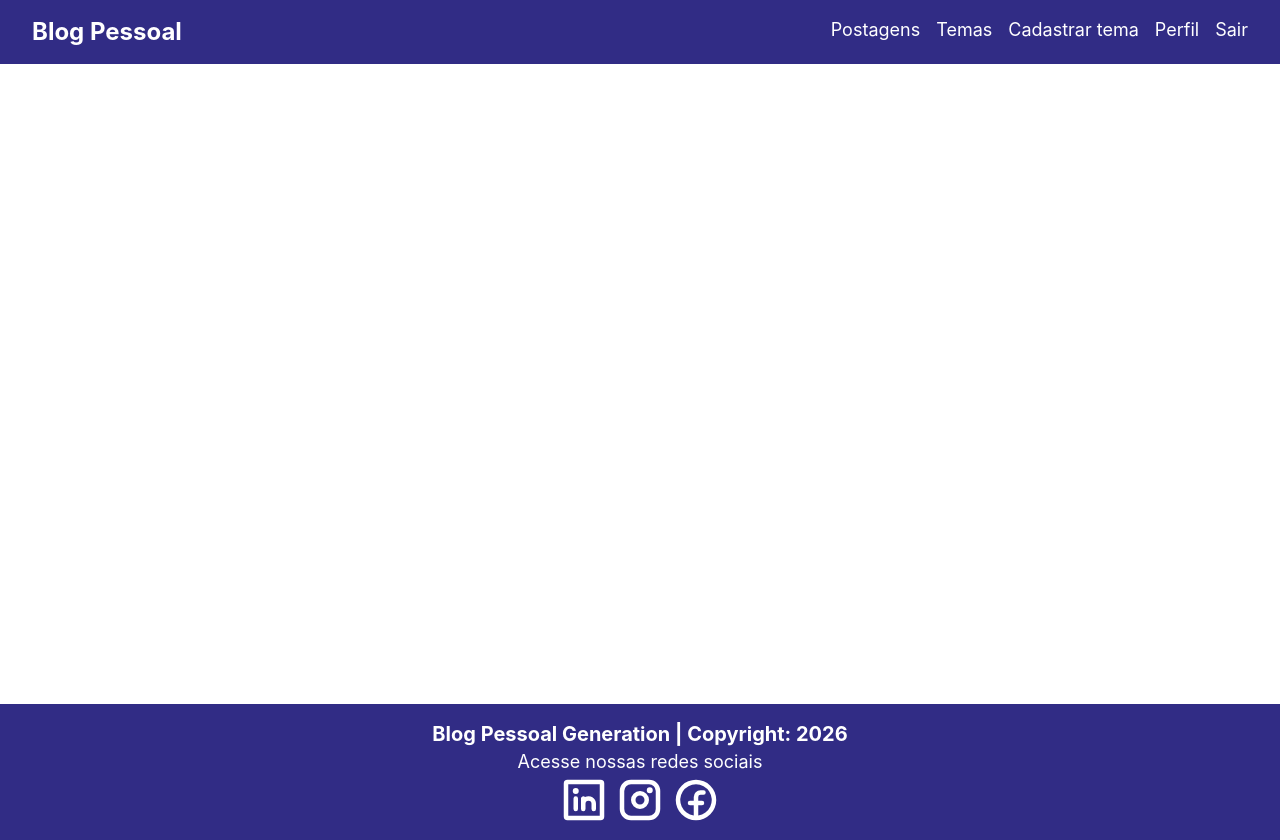
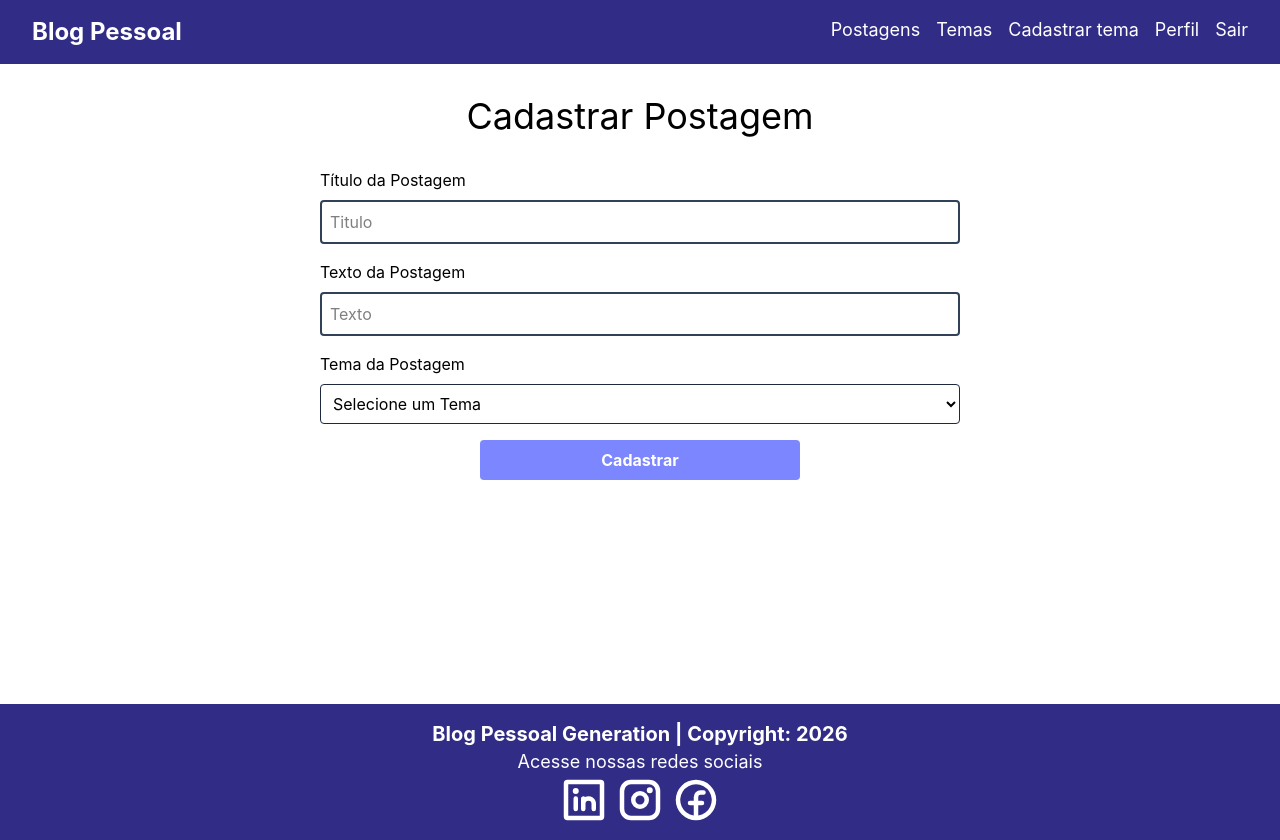
Before and after one commit to Renanferrcun/React, a React (Vite) app: page /cadastrarpostagem in a window 1280 px wide. Built offline with nearby package versions, Linux system fonts and the light colour scheme.

Commit message:
Estilização do Formulario Postagem

```diff
--- a/src/App.tsx
+++ b/src/App.tsx
@@ -1,6 +1,7 @@
 import { BrowserRouter, Route, Routes } from 'react-router-dom'
 import Footer from './components/footer/Footer'
 import Navbar from './components/navbar/Navbar'
+import ListaPostagens from './components/postagem/listapostagens/ListaPostagens'
 import DeletarTema from './components/tema/deletartema/DeletarTema'
 import FormTema from './components/tema/formtema/FormTema'
 import ListaTemas from './components/tema/listatemas/ListaTemas'
@@ -8,7 +9,7 @@
 import Cadastro from './pages/cadastro/Cadastro'
 import Home from './pages/home/Home'
 import Login from './pages/login/Login'
-import ListaPostagens from './components/postagem/listapostagens/ListaPostagens'
+import FormPostagem from './components/postagem/formpostagem/FormPostagem'
 
 function App() {
   return (
@@ -26,6 +27,8 @@
               <Route path="/editartema/:id" element={<FormTema />} />
               <Route path="/deletartema/:id" element={<DeletarTema />} />
               <Route path="/postagens" element={<ListaPostagens />} />
+              <Route path="/cadastrarpostagem" element={<FormPostagem />} />
+              <Route path="/editarpostagem/:id" element={<FormPostagem />} />
             </Routes>
           </div>
           <Footer />
--- a/src/components/postagem/formpostagem/FormPostagem.tsx
+++ b/src/components/postagem/formpostagem/FormPostagem.tsx
@@ -0,0 +1,50 @@
+function FormPostagem() {
+    return (
+        <div className="container flex flex-col mx-auto items-center">
+            <h1 className="text-4xl text-center my-8">Cadastrar Postagem</h1>
+
+            <form className="flex flex-col w-1/2 gap-4">
+                <div className="flex flex-col gap-2">
+                    <label htmlFor="titulo">Título da Postagem</label>
+                    <input
+                        type="text"
+                        placeholder="Titulo"
+                        name="titulo"
+                        required
+                        className="border-2 border-slate-700 rounded p-2"
+                    />
+                </div>
+                <div className="flex flex-col gap-2">
+                    <label htmlFor="titulo">Texto da Postagem</label>
+                    <input
+                        type="text"
+                        placeholder="Texto"
+                        name="texto"
+                        required
+                        className="border-2 border-slate-700 rounded p-2"
+                    />
+                </div>
+                <div className="flex flex-col gap-2">
+                    <p>Tema da Postagem</p>
+                    <select name="tema" id="tema" className='border p-2 border-slate-800 rounded' >
+                        <option value="" selected disabled>Selecione um Tema</option>
+
+                        <>
+                            <option>tema1</option>
+                        </>
+
+                    </select>
+                </div>
+                <button
+                    type='submit'
+                    className='rounded disabled:bg-slate-200 bg-indigo-400 hover:bg-indigo-800
+                               text-white font-bold w-1/2 mx-auto py-2 flex justify-center'
+                >
+                    Cadastrar
+                </button>
+            </form>
+        </div>
+    );
+}
+
+export default FormPostagem;
--- /dev/null
+++ b/src/components/postagem/modalpostagem/ModalPostagem.tsx
@@ -0,0 +1,28 @@
+import Popup from 'reactjs-popup';
+
+import 'reactjs-popup/dist/index.css';
+import FormPostagem from '../formpostagem/FormPostagem';
+
+function ModalPostagem() {
+    return (
+        <>
+            <Popup
+                trigger={
+                    <button
+                        className='border rounded px-4 py-2 hover:bg-white hover:text-indigo-800'>
+                        Nova Postagem
+                    </button>
+                }
+                modal
+                contentStyle={{
+                    borderRadius: '1rem',
+                    paddingBottom: '2rem'
+                }}
+            >
+                <FormPostagem />
+            </Popup>
+        </>
+    );
+}
+
+export default ModalPostagem;
--- a/src/pages/home/Home.tsx
+++ b/src/pages/home/Home.tsx
@@ -1,4 +1,5 @@
 import ListaPostagens from "../../components/postagem/listapostagens/ListaPostagens"
+import ModalPostagem from "../../components/postagem/modalpostagem/ModalPostagem"
 
 function Home() {
     return (
@@ -14,11 +15,9 @@
                         </p>
 
                         <div className="flex justify-around gap-4">
-                            <div className='rounded text-white
-                                            border-white border-solid border-2 py-2 px-4'
-                            >
-                                Nova Postagem
-                            </div>
+
+                            <ModalPostagem />
+
                         </div>
                     </div>
 
@@ -31,6 +30,7 @@
                     </div>
                 </div>
             </div>
+
             <ListaPostagens />
         </>
     )
```
